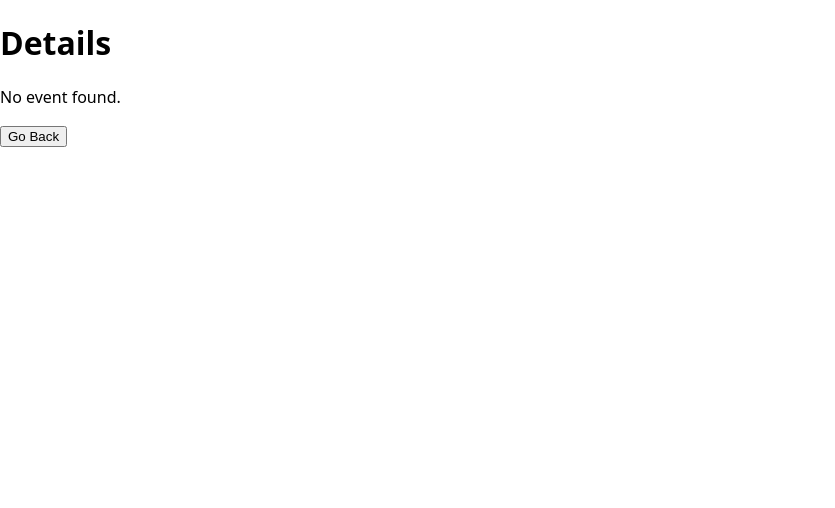
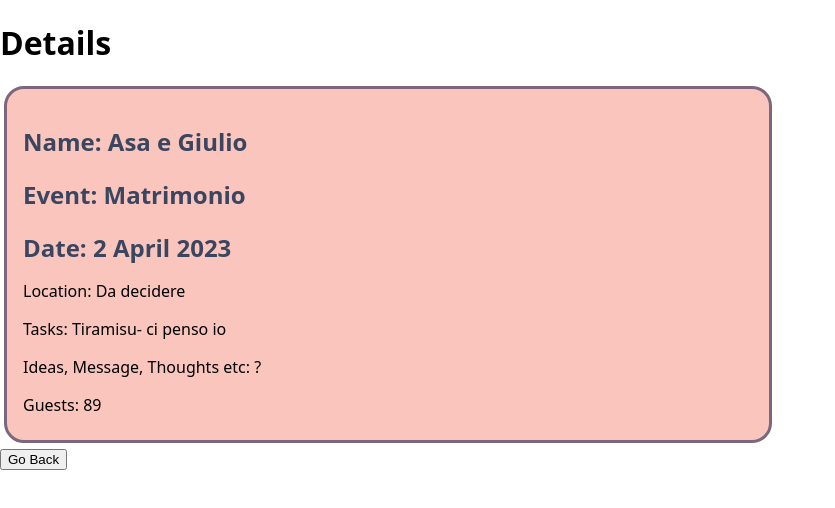
Before and after one commit to mulewile/capstone-project, a Next.js app: page /events/1 in a window 1280 px wide. Shown: the top 508 px of the page, without its empty margins (0-835 px from the left). Built offline with nearby package versions, Linux system fonts and the light colour scheme.

Commit message:
replaced eventData with event

```diff
--- a/pages/events/[id].js
+++ b/pages/events/[id].js
@@ -10,20 +10,20 @@ export default function EventDetails() {
     router.push(`/`);
   };
 
-  const eventData = events.find((event) => event.id === id);
+  const event = events.find((event) => event.id === id);
 
   return (
     <>
       <h1>Details</h1>
       {event ? (
         <StyledCard>
-          <h2>Name: {eventData.name}</h2>
-          <h2>Event: {eventData.event}</h2>
-          <h2>Date: {eventData.date}</h2>
-          <p>Location: {eventData.location}</p>
-          <p>Tasks: {eventData.tasks}</p>
-          <p>Ideas, Message, Thoughts etc: {eventData.ideas}</p>
-          <p>Guests: {eventData.guests}</p>
+          <h2>Name: {event.name}</h2>
+          <h2>Event: {event.event}</h2>
+          <h2>Date: {event.date}</h2>
+          <p>Location: {event.location}</p>
+          <p>Tasks: {event.tasks}</p>
+          <p>Ideas, Message, Thoughts etc: {event.ideas}</p>
+          <p>Guests: {event.guests}</p>
         </StyledCard>
       ) : (
         <p>No event found.</p>
```
